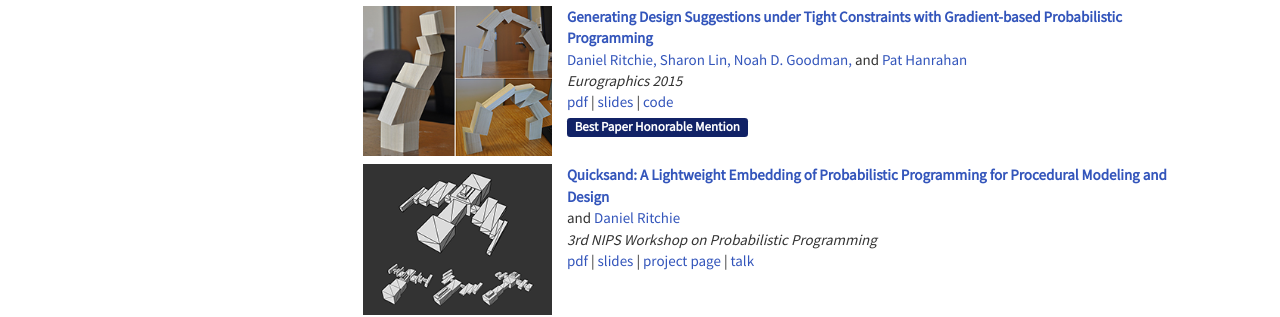
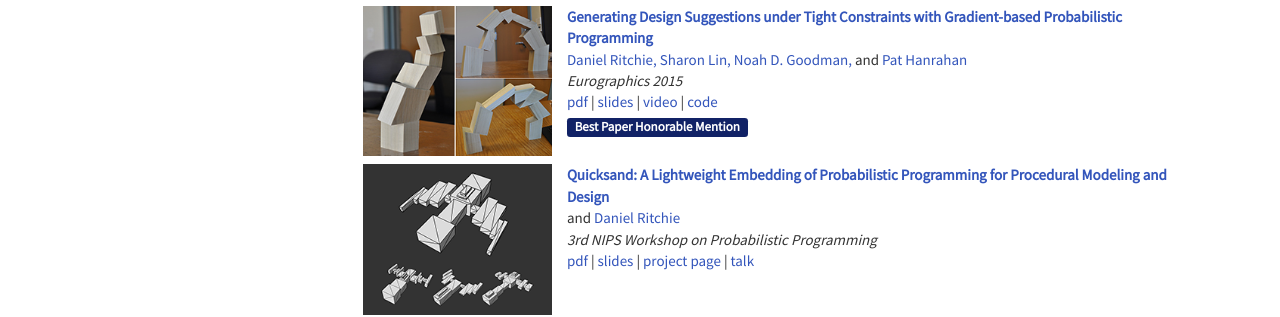
Before and after one commit to dritchie/dritchie.github.io, a Jekyll site: the page built from index.html, in a window 1280 px wide. Shown: the part 800-1117 px from the top of the page. Built offline with Jekyll 4.4.1, drawn with Linux system fonts in a browser that asks for light colours.

Commit message:
Add video for HMC project.

```diff
--- a/_data/publications.json
+++ b/_data/publications.json
@@ -48,6 +48,7 @@
 	"links" : [
 		{"type": "pdf"},
 		{"type": "slides"},
+		{"type": "link", "name": "video", "target": "https://www.youtube.com/watch?v=Ymtl-w_97sU"},
 		{"type": "link", "name": "code", "target": "https://github.com/dritchie/graphics-hmc"}
 	]
 },
```
